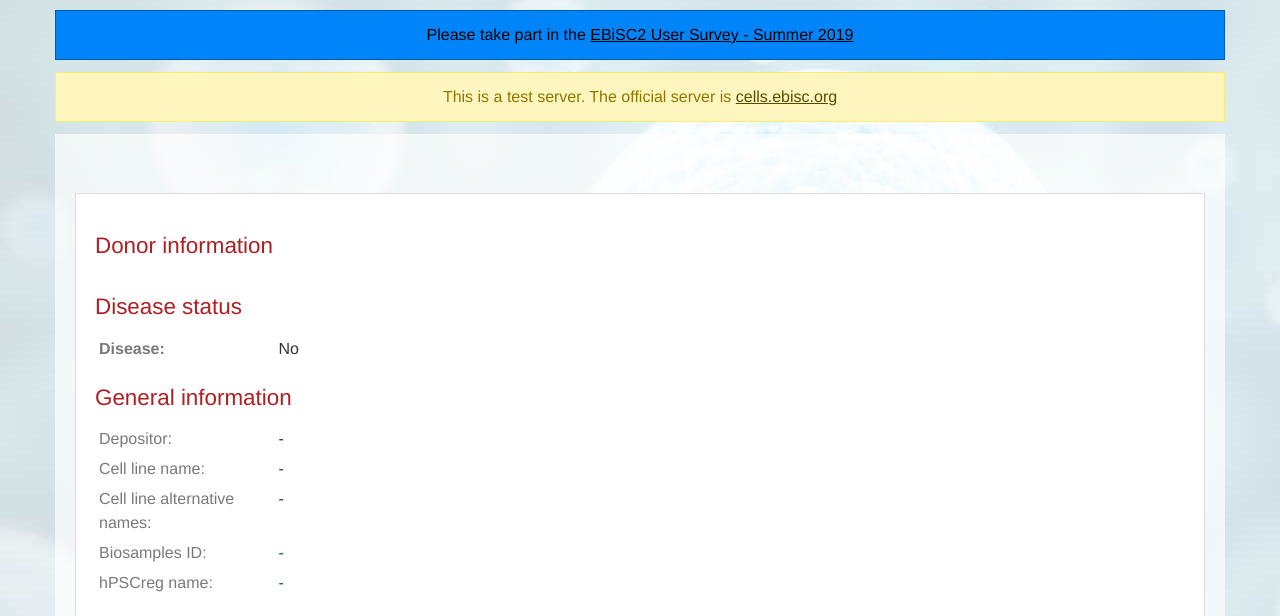
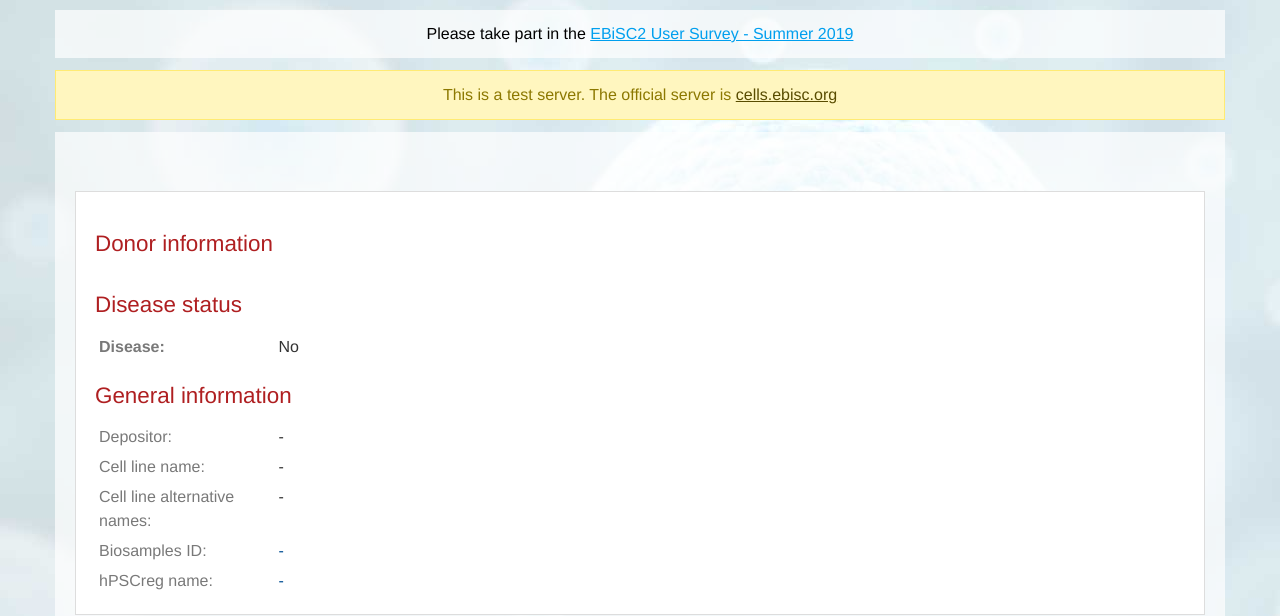
Before and after one commit to EBiSC/ebisc, a Django app: template ebisc/site/templates/catalog/cellline.html in a window 1280 px wide. Shown: the part 138-754 px from the top of the page. Run offline with Django 3.2, Linux system fonts and the light colour scheme; the template is opened without the code that fills it, so the values that code supplies are empty; parts of the project's set-up code (start-up, migrations or seed data) failed here and were passed over; some libraries are stand-ins or nearby versions.

Commit message:
use less intrusive box for the survey

```diff
--- a/ebisc/site/templates/base.html
+++ b/ebisc/site/templates/base.html
@@ -46,7 +46,7 @@
     </header>
 
     <ul class="messages">
-		<li class="message-info">Please take part in the <a href="https://r1.dotmailer-surveys.com/e5gmqc9-213xd5b5" target="_blank">EBiSC2 User Survey - Summer 2019</a></li>
+		<li class="message-info" style="background: rgb(255, 255, 255, 0.7); border: none;">Please take part in the <a href="https://r1.dotmailer-surveys.com/e5gmqc9-213xd5b5" target="_blank" style="color: rgb(0, 159, 238">EBiSC2 User Survey - Summer 2019</a></li>
     {% if not IS_LIVE %}
 		<li class="message-warning">This is a test server. The official server is <a href="https://cells.ebisc.org">cells.ebisc.org</a></li>
     {% endif %}
```
